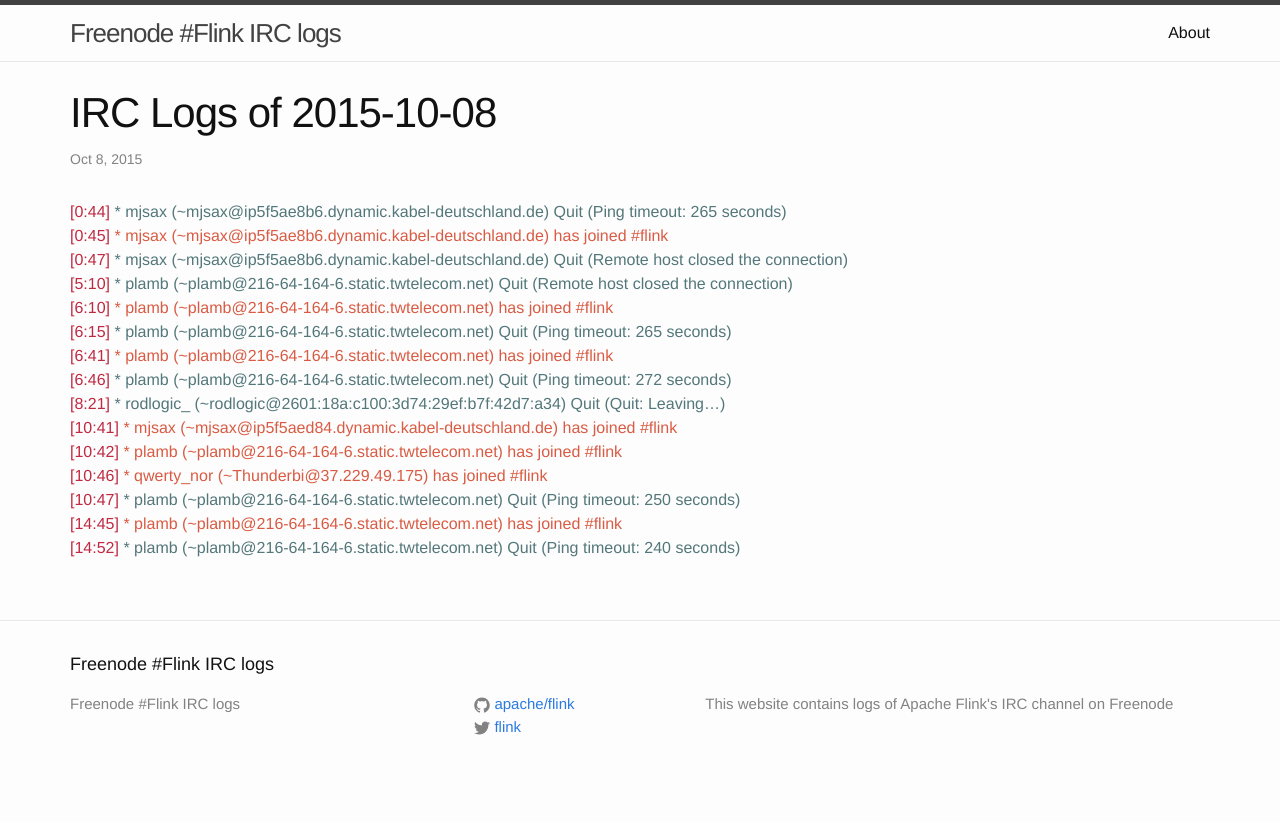
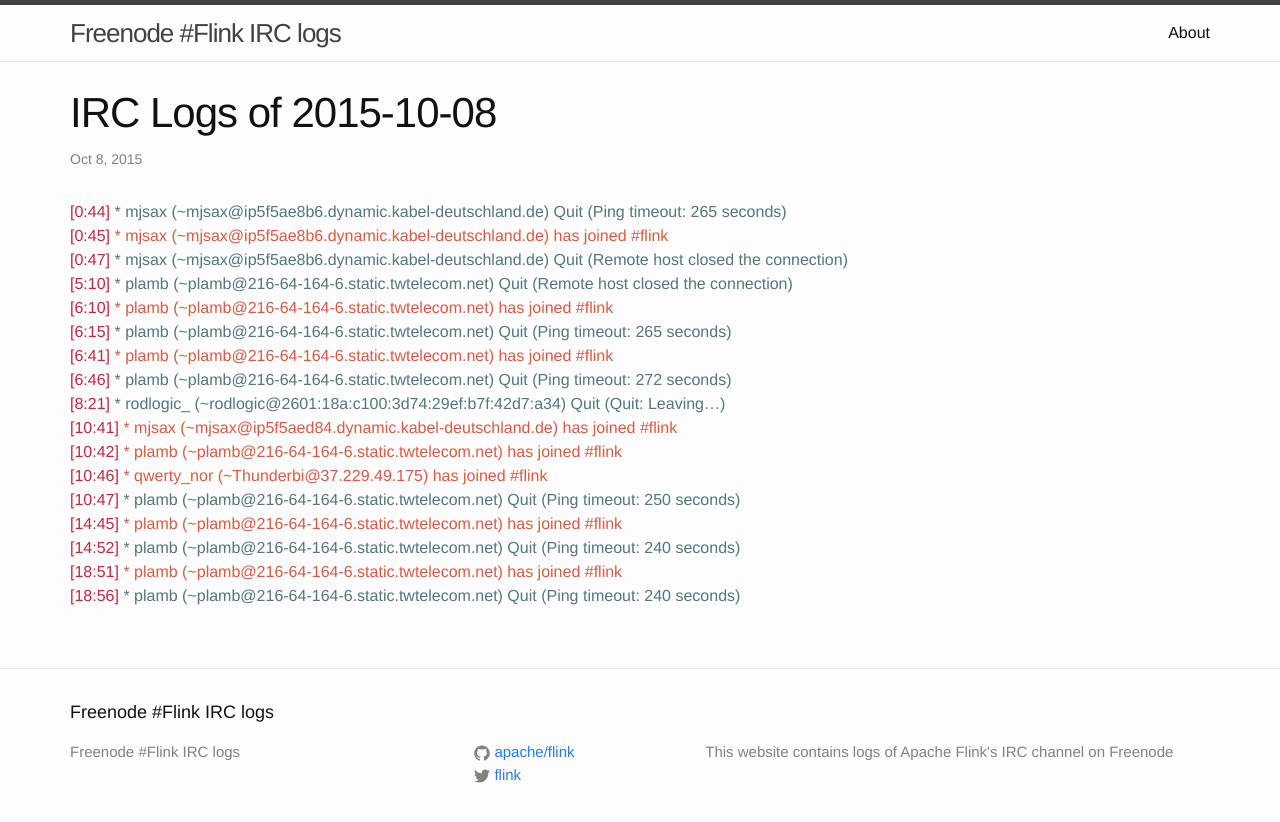
Before and after one commit to flink-irc-logs/flink-irc-logs.github.io, a Jekyll site: the page built from _posts/2015-10-08-logs.markdown, in a window 1280 px wide. Shown: the top 822 px of the page. Built offline with Jekyll 4.4.1, drawn with Linux system fonts in a browser that asks for light colours.

Commit message:
Update of the logs on Thu Oct  8 19:24:36 CEST 2015

```diff
--- a/_posts/2015-10-08-logs.markdown
+++ b/_posts/2015-10-08-logs.markdown
@@ -19,3 +19,5 @@
 <span class="irc-date">[10:47]</span> <span class="irc-navy">* plamb (~plamb@216-64-164-6.static.twtelecom.net) Quit (Ping timeout: 250 seconds)</span><br />
 <span class="irc-date">[14:45]</span> <span class="irc-green">* plamb (~plamb@216-64-164-6.static.twtelecom.net) has joined #flink</span><br />
 <span class="irc-date">[14:52]</span> <span class="irc-navy">* plamb (~plamb@216-64-164-6.static.twtelecom.net) Quit (Ping timeout: 240 seconds)</span><br />
+<span class="irc-date">[18:51]</span> <span class="irc-green">* plamb (~plamb@216-64-164-6.static.twtelecom.net) has joined #flink</span><br />
+<span class="irc-date">[18:56]</span> <span class="irc-navy">* plamb (~plamb@216-64-164-6.static.twtelecom.net) Quit (Ping timeout: 240 seconds)</span><br />
```
